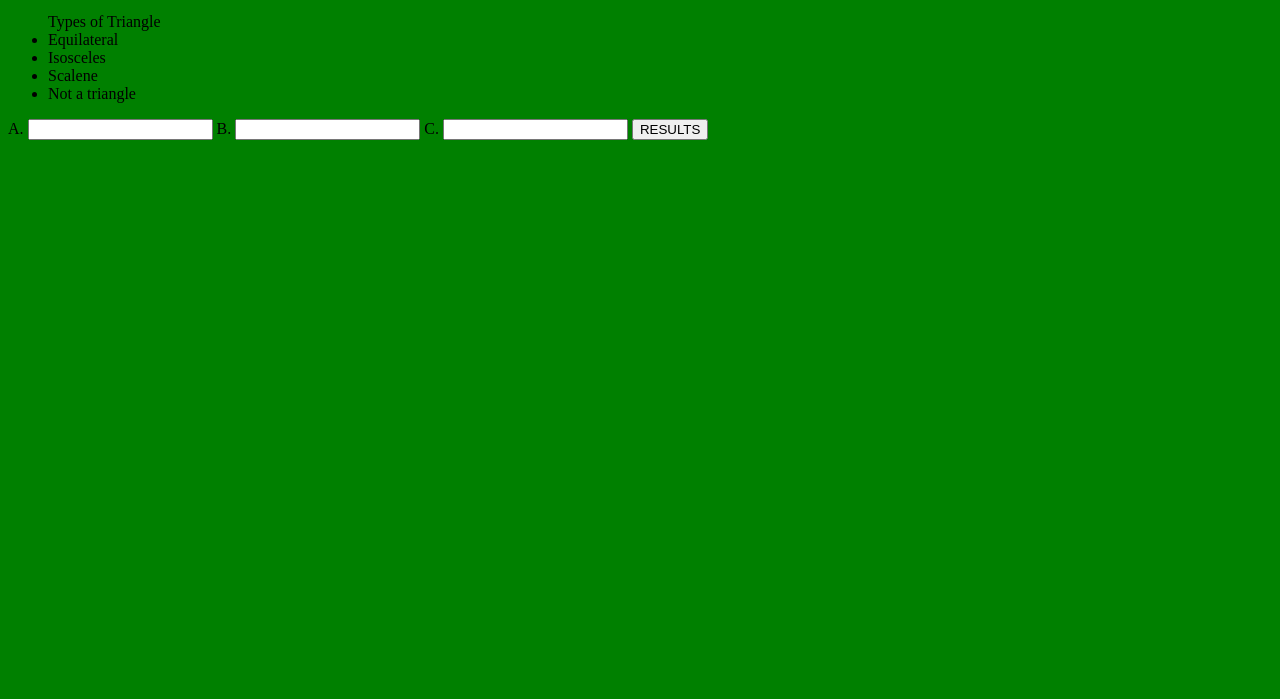
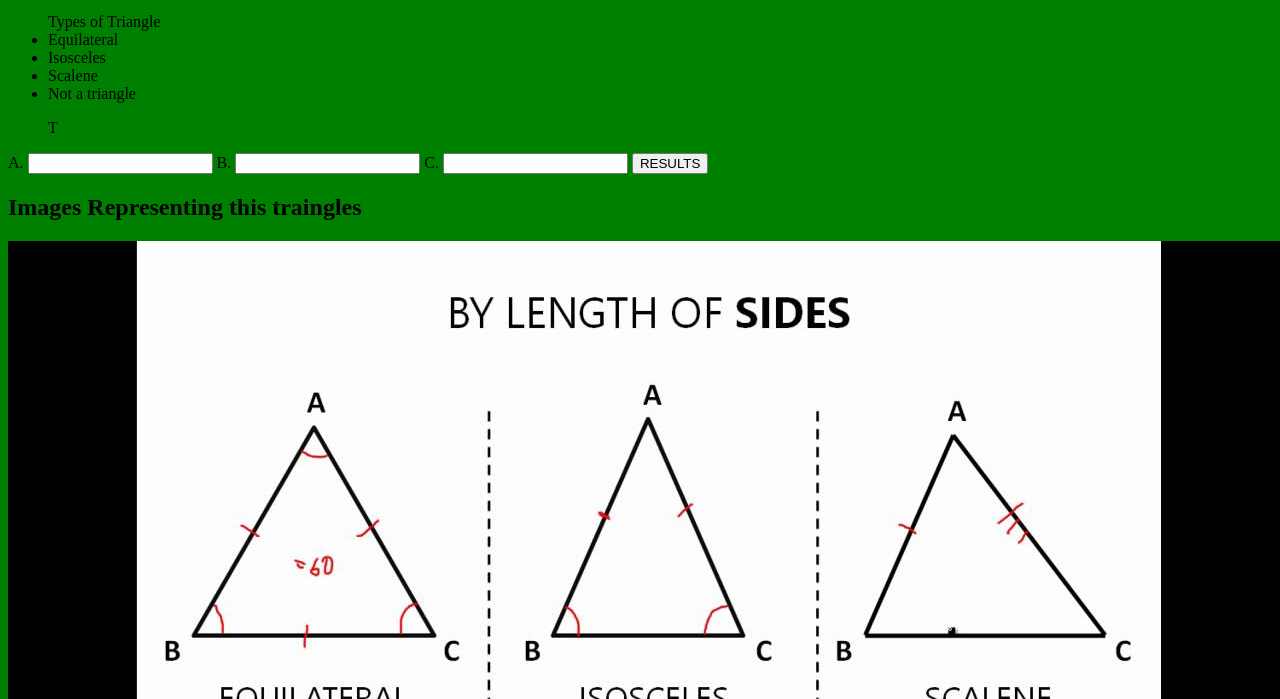
Before and after one commit to kipsr/triangletracker.github.io, a plain HTML site: page index.html in a window 1280 px wide. Shown: the part 101-800 px from the top of the page. Drawn offline with Linux system fonts and the light colour scheme.

Commit message:
add images

```diff
--- a/index.html
+++ b/index.html
@@ -16,7 +16,8 @@
        <li>Isosceles</li>
        <li>Scalene</li>
        <li>Not a triangle</li>
-       <p></p>
+       <p>T</p>
+
    </ul>
    <form class="form" action="index.html" method="post" >
 
@@ -29,6 +30,8 @@
    <button type="button" name="results" onclick="measurements ()">RESULTS</button>
    </form>
     <script src="js/scripts.js"></script>
+    <h2>Images Representing this traingles</h2>
+    <img class="myphoto"src="js/images/image.jpg" alt="This are the figures which represent this Triangles">
 
 
 </body>
```
